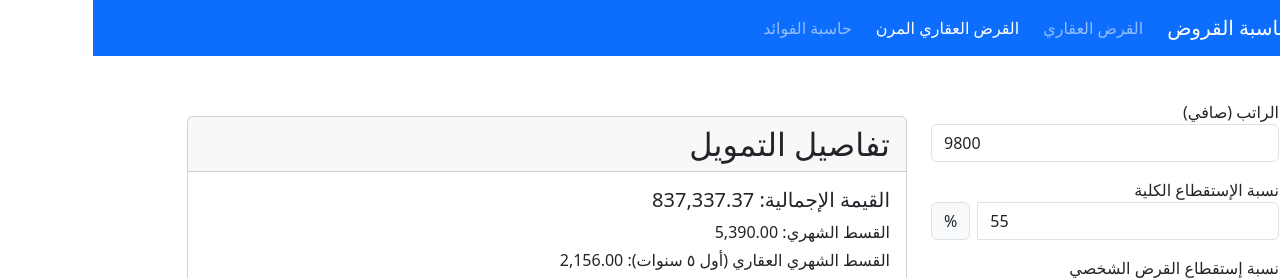
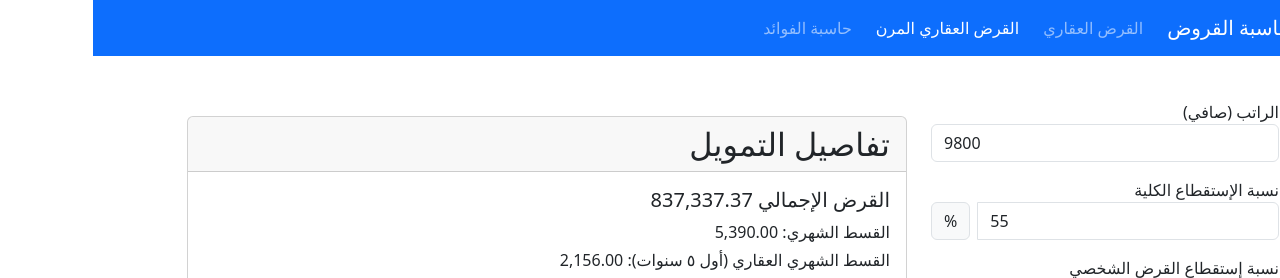
Before and after one commit to OMAR-777/loaning-calculator-angular, an Angular app: page /flexMortgage in a window 1280 px wide. Both pictures are taken after a click on the button "حساب". Shown: the top 278 px of the page. Built offline with nearby package versions, Linux system fonts and the light colour scheme.

Commit message:
update text

```diff
--- a/src/app/flex-mortgage/flex-mortgage.component.html
+++ b/src/app/flex-mortgage/flex-mortgage.component.html
@@ -96,7 +96,7 @@
         <h2 class="card-header">تفاصيل التمويل</h2>
         <div class="card-body">
           <h5 class="card-title">
-            القيمة الإجمالية: {{ finance.totalLoan | number : "1.2-2" }}
+            القرض الإجمالي {{ finance.totalLoan | number : "1.2-2" }}
           </h5>
           <div class="mb-1">
             القسط الشهري: {{ finance.monthlyInstallment | number : "1.2-2" }}
```
